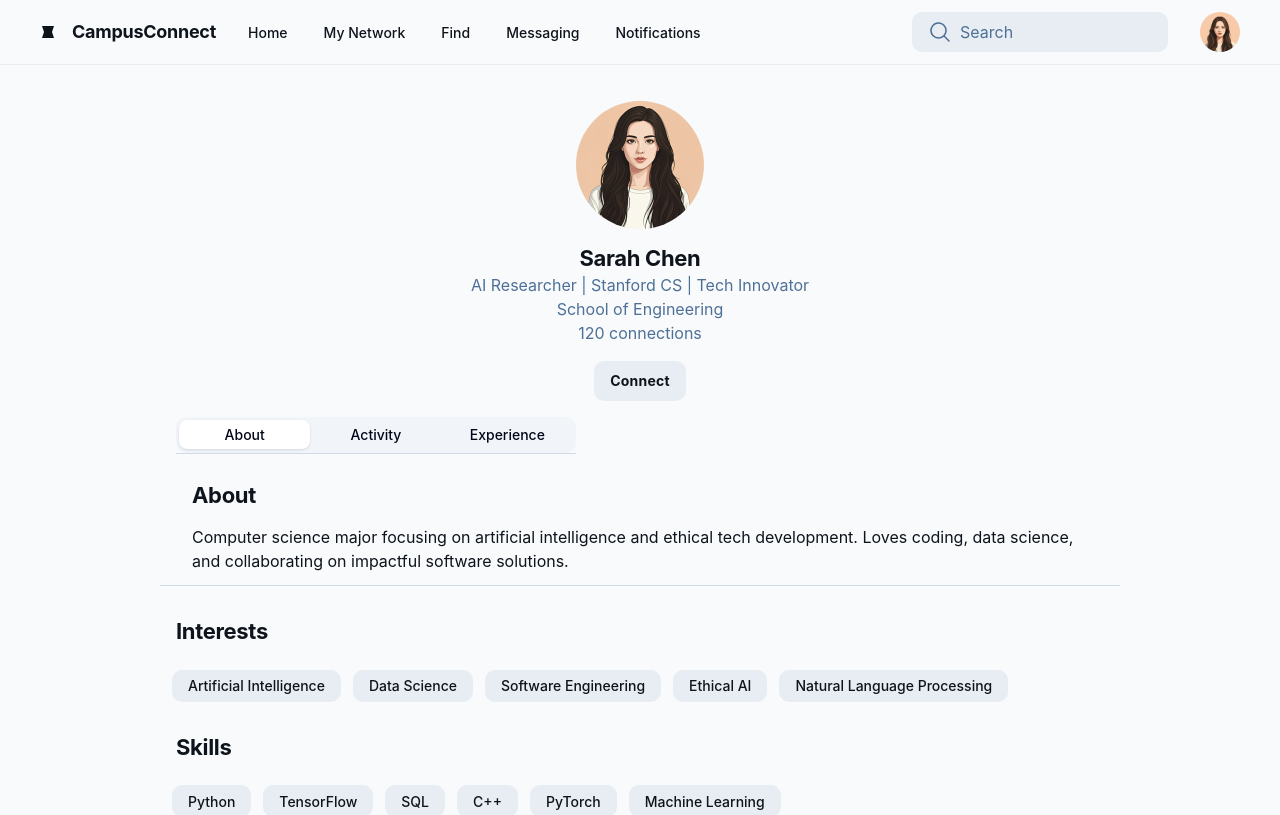
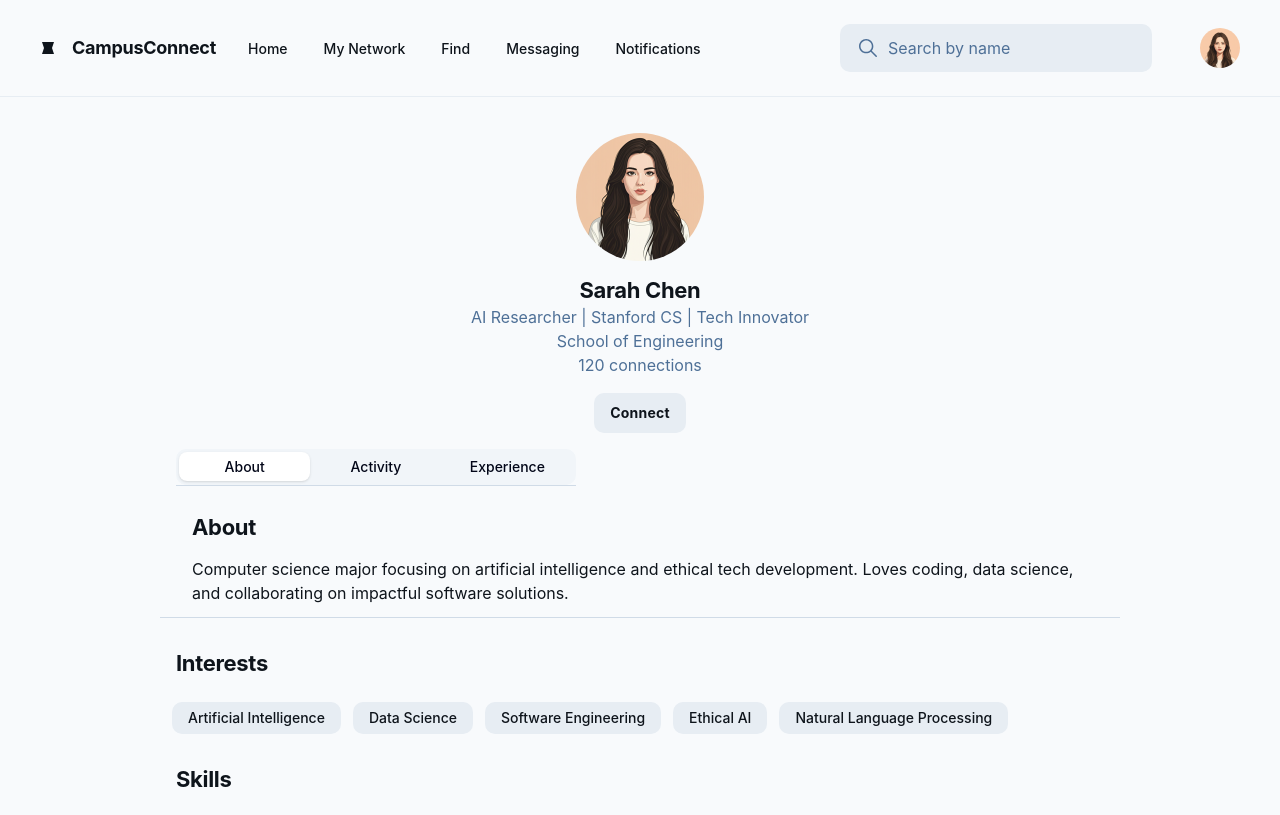
Before and after one commit to ShadabKhan-01/CampusConnect, a Next.js app: page /students/1 in a window 1280 px wide. Shown: the top 815 px of the page. Built offline with nearby package versions, Linux system fonts and the light colour scheme.

Commit message:
navbar updated

```diff
--- a/src/app/discover-students/page.js
+++ b/src/app/discover-students/page.js
@@ -101,9 +101,6 @@ export default function StudentProfilesPage() {
                                                 {item.skill.map((skill, skillIndex) => (
                                                     <SelectItem key={skillIndex} value={skill}>{skill}</SelectItem>
                                                 ))}
-                                                <SelectItem value="python">Python</SelectItem>
-                                                <SelectItem value="r">R</SelectItem>
-                                                <SelectItem value="sql">SQL</SelectItem>
                                             </SelectGroup>
                                         ))}
                                     </SelectContent>
@@ -124,6 +121,9 @@ export default function StudentProfilesPage() {
                                 </Select>
                             </div>
                             <div className="grid w-full grid-cols-5 gap-3 p-4">
+                                {studentData.length === 0 && (
+                                    <h3>No such result to show</h3>
+                                )}
                                 {studentData.map((student) => (
                                     <Link href={`/students/${student.id}`} key={student.id}>
                                         <div className="flex flex-col gap-3 text-center pb-3">
--- a/src/components/Navbar.js
+++ b/src/components/Navbar.js
@@ -7,6 +7,7 @@ import {
     DropdownMenuSeparator,
     DropdownMenuTrigger,
 } from "@/components/ui/dropdown-menu"
+import Searchbar from './Searchbar'
 
 
 const Navbar = () => {
@@ -28,27 +29,7 @@ const Navbar = () => {
                 </div>
             </div>
             <div className="flex flex-1 justify-end gap-8">
-                <label className="flex flex-col min-w-40 !h-10 max-w-64">
-                    <div className="flex w-full flex-1 items-stretch rounded-lg h-full">
-                        <div
-                            className="text-[#4e7097] flex border-none bg-[#e7edf3] items-center justify-center pl-4 rounded-l-lg border-r-0"
-                            data-icon="MagnifyingGlass"
-                            data-size="24px"
-                            data-weight="regular"
-                        >
-                            <svg xmlns="http://www.w3.org/2000/svg" width="24px" height="24px" fill="currentColor" viewBox="0 0 256 256">
-                                <path
-                                    d="M229.66,218.34l-50.07-50.06a88.11,88.11,0,1,0-11.31,11.31l50.06,50.07a8,8,0,0,0,11.32-11.32ZM40,112a72,72,0,1,1,72,72A72.08,72.08,0,0,1,40,112Z"
-                                ></path>
-                            </svg>
-                        </div>
-                        <input
-                            placeholder="Search"
-                            className="flex w-full min-w-0 flex-1 resize-none overflow-hidden rounded-lg text-[#0e141b] focus:outline-0 focus:ring-0 border-none bg-[#e7edf3] focus:border-none h-full placeholder:text-[#4e7097] px-4 rounded-l-none border-l-0 pl-2 text-base font-normal leading-normal"
-                            defaultValue=""
-                        />
-                    </div>
-                </label>
+                <Searchbar/>
                 <DropdownMenu>
                     <DropdownMenuTrigger>
                         <div
```
